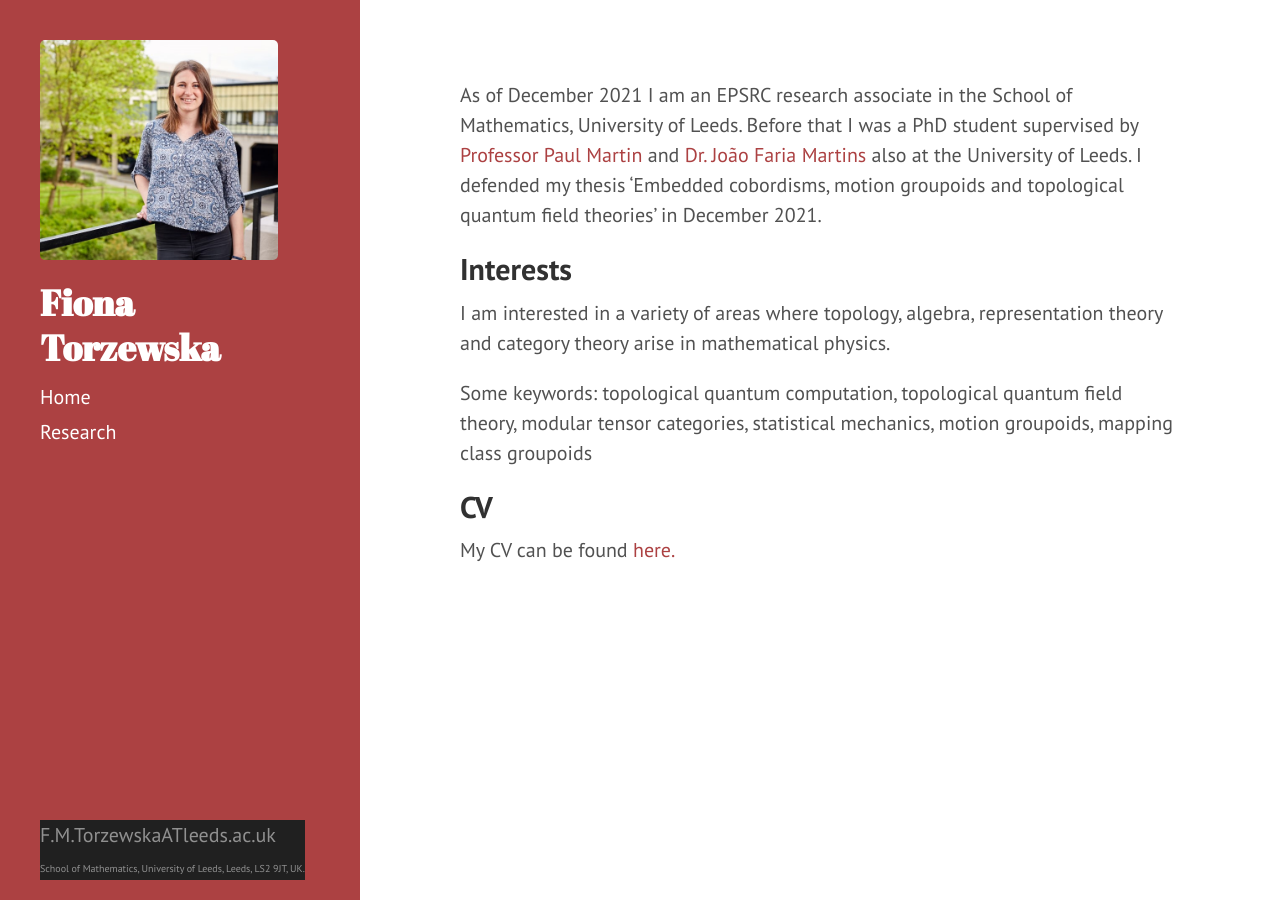
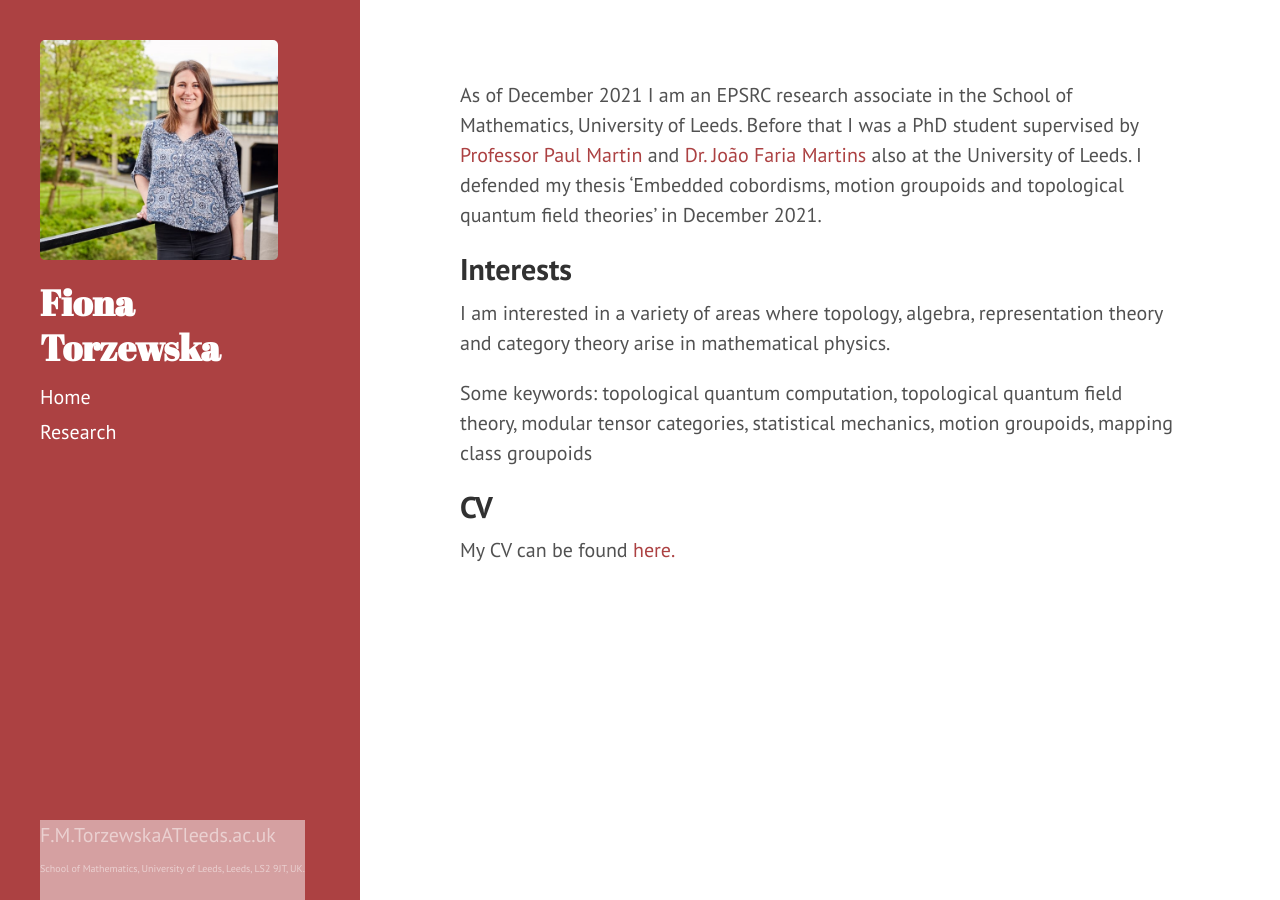
Before and after one commit to fionatorzewska/fionatorzewska.github.io, a Jekyll site: the page built from index.md, in a window 1280 px wide. Built offline with Jekyll 4.4.1, drawn with Linux system fonts in a browser that asks for light colours; Markdown is read by kramdown in place of the engine named in the settings; the list of posts is cut into pages by our own code.

Commit message:
Update sidebar.html

```diff
--- a/_includes/sidebar.html
+++ b/_includes/sidebar.html
@@ -42,6 +42,8 @@
     </nav>
 
    <!--- <p>&copy; {{ site.time | date: '%Y' }}. All rights reserved.</p> --->
-      <p style="position: absolute; bottom: 0; background-color: #202020"> F.M.TorzewskaATleeds.ac.uk <br> <span style="font-size:50%;">School of Mathematics, University of Leeds, Leeds,</em> LS2 9JT, UK. </span> </p>
+    <div style="position: absolute; bottom: 0; background-color: rgba(255,255,255,.5);">
+      <p> F.M.TorzewskaATleeds.ac.uk <br> <span style="font-size:50%;">School of Mathematics, University of Leeds, Leeds,</em> LS2 9JT, UK. </span> </p>
+</div>
   </div>
 </div>
```
